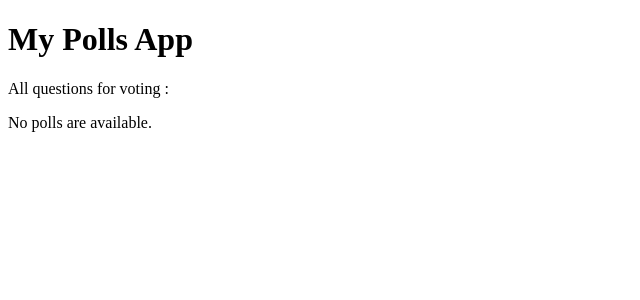
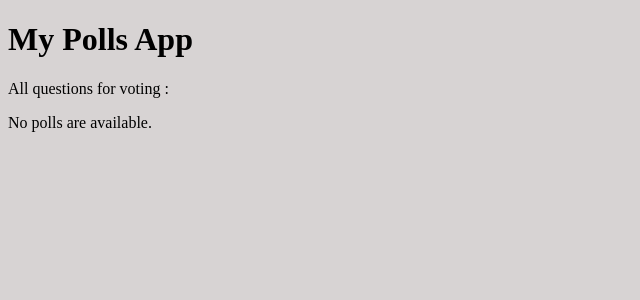
Before and after one commit to tawounfouet/premier-pas-avec-django, a Django app: page /polls/ in a window 1280 px wide. Shown: the top 300 px of the page, without its empty margins (0-640 px from the left). Run offline with Django 3.2, Linux system fonts and the light colour scheme; data that the repository does not hold is empty.

Commit message:
rajout fichier static pour personnaliser l'apk

```diff
--- /dev/null
+++ b/src/polls/static/polls/style.css
@@ -0,0 +1,13 @@
+
+
+li a {
+    color: green;
+}
+
+body {
+    background: rgb(215, 211, 211);
+}
+
+div {
+    background: white url("images/background.jpg") no-repeat;
+}
--- a/src/polls/templates/polls/index.html
+++ b/src/polls/templates/polls/index.html
@@ -1,9 +1,13 @@
+{% load static %}
+
 <!DOCTYPE html>
 <html lang="en">
   <head>
     <meta charset="UTF-8" />
     <meta name="viewport" content="width=device-width, initial-scale=1.0" />
     <title>Polls App</title>
+
+    <link rel="stylesheet" href="{% static 'polls/style.css' %}">
   </head>
 
   <body>
@@ -21,6 +25,10 @@
     {% else %}
     <p>No polls are available.</p>
     {% endif %}
+
+    <div>
+        <!-- <p>My Image Background</p> -->
+    </div>
   </body>
 
 </html>
```
Also changed, not shown: src/polls/static/polls/images/background.jpg (added).
